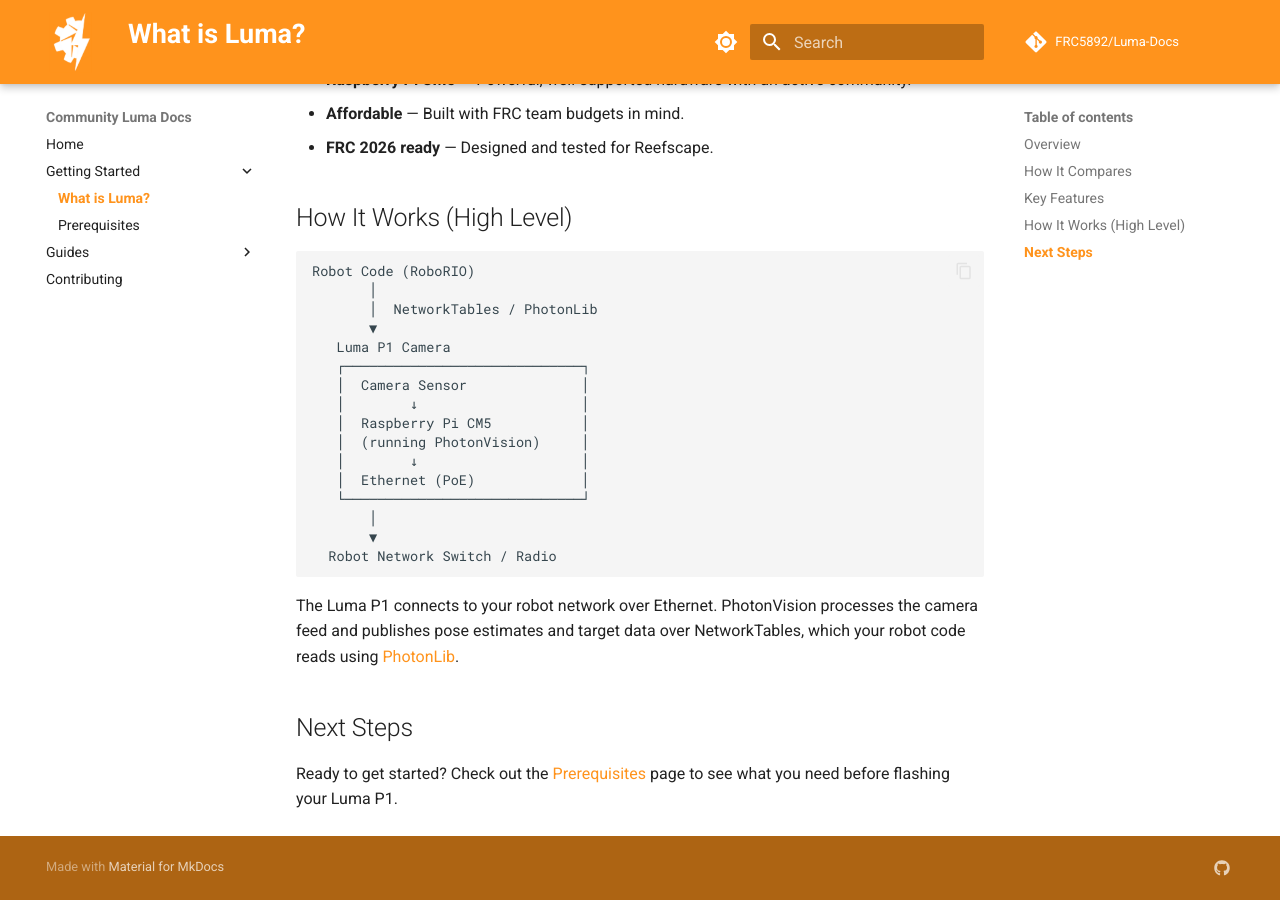
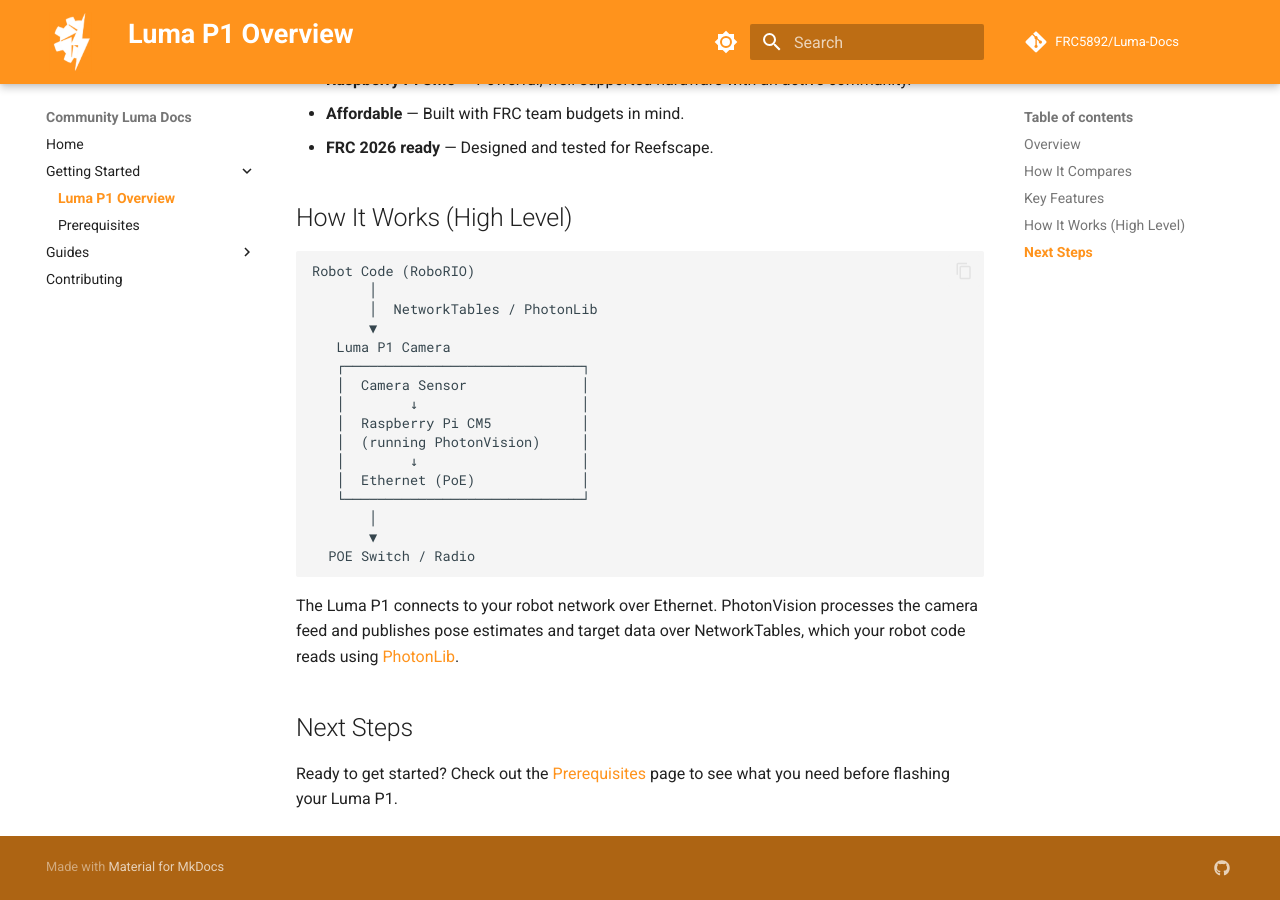
Before and after one commit to FRC5892/Luma-Docs, an MkDocs documentation site: the page built from docs/getting-started/luma-p1-overview.md, in a window 1280 px wide and 900 px high, scrolled down 1248 px. Built offline with MkDocs 1.6.1 and Material for MkDocs 9.7.7, drawn with Linux system fonts in a browser that asks for light colours; comment, search, counter and statistics services are not loaded; some of the changed text lies outside the part shown.

Commit message:
Rename "What is Luma?" to "Luma P1 Overview" and update markdownlint configuration for clarity

````diff
--- a/.markdownlint.yml
+++ b/.markdownlint.yml
@@ -13,7 +13,7 @@ MD033:
 MD024:
   siblings_only: true
 
-# Allow trailing punctuation in headings (e.g. "What is Luma?")
+# Allow trailing punctuation in headings (e.g. "Luma P1 Overview")
 MD026: false
 
 # Line length — docs text can be long
--- a/docs/getting-started/luma-p1-overview.md
+++ b/docs/getting-started/luma-p1-overview.md
@@ -1,4 +1,4 @@
-# What is the Luma P1?
+# Luma P1 Overview
 
 !!! info "Unofficial Docs"
     This is an unofficial community guide. For the official Luma documentation, see
@@ -58,7 +58,7 @@ Robot Code (RoboRIO)
    └─────────────────────────────┘
        │
        ▼
-  Robot Network Switch / Radio
+  POE Switch / Radio
 ```
 
 The Luma P1 connects to your robot network over Ethernet. PhotonVision processes the camera
--- a/mkdocs.yml
+++ b/mkdocs.yml
@@ -89,7 +89,7 @@ plugins:
 nav:
   - Home: index.md
   - Getting Started:
-      - What is Luma?: getting-started/luma-p1-overview.md
+      - Luma P1 Overview: getting-started/luma-p1-overview.md
       - Prerequisites: getting-started/prerequisites.md
   - Guides:
       - Flashing: guides/flashing.md
````
